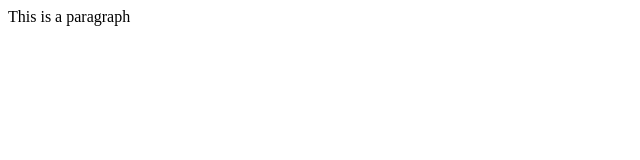
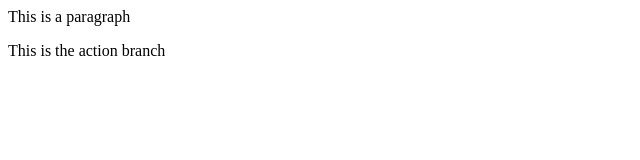
Before and after one commit to rokon1678/LocalRepo, a plain HTML site: page index.html in a window 1280 px wide. Shown: the whole page, without its empty margins (0-640 px from the left). Drawn offline with Linux system fonts and the light colour scheme.

Commit message:
Add a new branch

```diff
--- a/index.html
+++ b/index.html
@@ -1 +1,2 @@
 <p>This is a paragraph</p>
+<p>This is the action branch</p>
```
